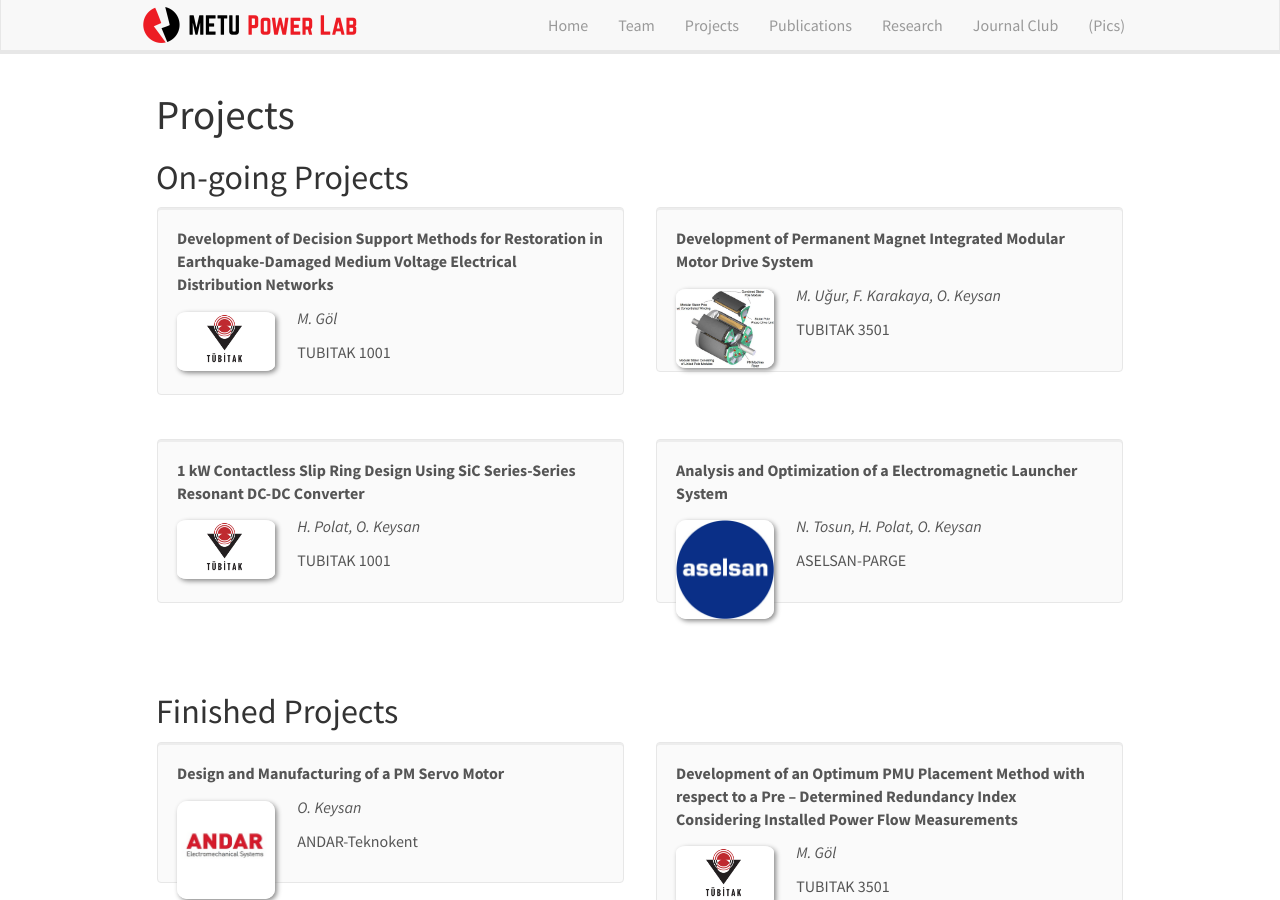
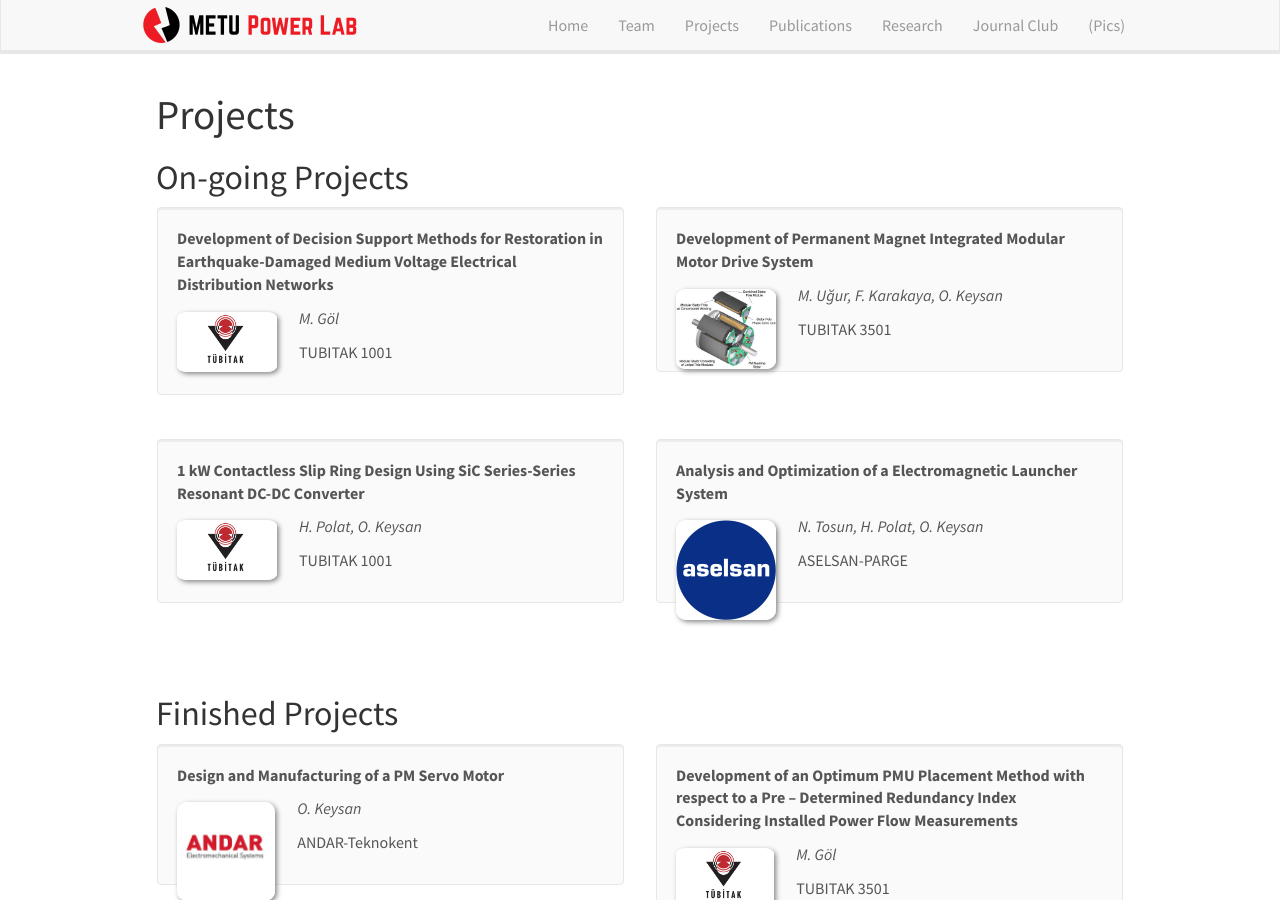
Before and after one commit to odtu/odtu.github.io, a Jekyll site: the page built from _pages/openings.md, in a window 1280 px wide and 900 px high. Built offline with Jekyll 4.4.1, drawn with Linux system fonts in a browser that asks for light colours; nearby versions of some CDN libraries.

Commit message:
Update openings.md

```diff
--- a/_pages/openings.md
+++ b/_pages/openings.md
@@ -25,7 +25,7 @@
 <div class="col-sm-6 clearfix">
  <div class="well">
   <pubtit>{{ publi.title }}</pubtit>
-  <img src="{{ site.url }}{{ site.baseurl }}/images/pubpic/{{ publi.image }}" class="img-responsive" width="23%" style="float: left" />
+  <img src="{{ site.url }}{{ site.baseurl }}/images/pubpic/{{ publi.image }}" class="img-responsive" width="100px" style="float: left" />
   <p>{{ publi.description }}</p>
   <p><em>{{ publi.authors }}</em></p>
   <p><strong><a href="{{ publi.link.url }}">{{ publi.link.display }}</a></strong></p>
```
